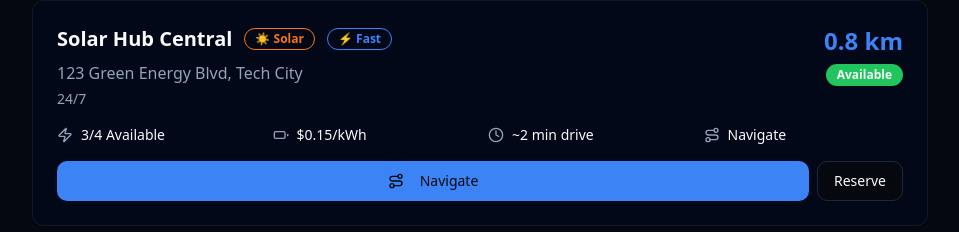
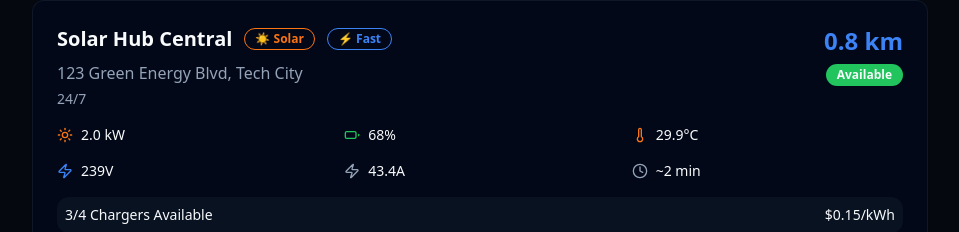
Before and after one commit to MMGANAPATHY/ev-sun-spark-10, a React (Vite) app: page /finder in a window 1280 px wide. Shown: the part 720-952 px from the top of the page, without its empty margins (160-1119 px from the left). Built offline with nearby package versions, Linux system fonts and the light colour scheme; no server answers; the HTML template or start-up script is replaced by a standard one.

Commit message:
Remove sensor names and display inputs

```diff
--- a/src/components/MetricsCard.tsx
+++ b/src/components/MetricsCard.tsx
@@ -23,9 +23,6 @@ export const MetricsCard = ({
       className
     )}>
       <CardHeader className="flex flex-row items-center justify-between space-y-0 pb-2">
-        <CardTitle className="text-sm font-medium text-muted-foreground">
-          {title}
-        </CardTitle>
         <Icon className="h-5 w-5 text-muted-foreground" />
       </CardHeader>
       <CardContent>
--- a/src/components/StationFinder.tsx
+++ b/src/components/StationFinder.tsx
@@ -3,11 +3,20 @@ import { Card, CardContent, CardHeader, CardTitle } from "@/components/ui/card";
 import { Button } from "@/components/ui/button";
 import { Input } from "@/components/ui/input";
 import { Badge } from "@/components/ui/badge";
-import { Navigation, MapPin, Zap, Clock, Battery, Route } from "lucide-react";
+import { Navigation, MapPin, Zap, Clock, Battery, Route, Sun, Thermometer } from "lucide-react";
 import { toast } from "@/hooks/use-toast";
 import InteractiveMap from "./InteractiveMap";
 
-// Dummy charging station locations
+// Generate mock IoT data for each station
+const generateStationData = () => ({
+  solarPower: Math.random() * 5000 + 2000, // 2-7kW
+  batteryLevel: Math.random() * 40 + 60, // 60-100%
+  temperature: Math.random() * 10 + 25, // 25-35°C
+  voltage: Math.random() * 20 + 220, // 220-240V
+  current: Math.random() * 50 + 10, // 10-60A
+});
+
+// Dummy charging station locations with IoT data
 const dummyStations = [
   {
     id: 1,
@@ -21,7 +30,8 @@ const dummyStations = [
     fastCharging: true,
     solarPowered: true,
     pricePerKwh: 0.15,
-    operatingHours: "24/7"
+    operatingHours: "24/7",
+    iotData: generateStationData()
   },
   {
     id: 2,
@@ -35,7 +45,8 @@ const dummyStations = [
     fastCharging: true,
     solarPowered: true,
     pricePerKwh: 0.12,
-    operatingHours: "6:00 AM - 10:00 PM"
+    operatingHours: "6:00 AM - 10:00 PM",
+    iotData: generateStationData()
   },
   {
     id: 3,
@@ -49,7 +60,8 @@ const dummyStations = [
     fastCharging: false,
     solarPowered: false,
     pricePerKwh: 0.18,
-    operatingHours: "24/7"
+    operatingHours: "24/7",
+    iotData: generateStationData()
   },
   {
     id: 4,
@@ -63,7 +75,8 @@ const dummyStations = [
     fastCharging: true,
     solarPowered: true,
     pricePerKwh: 0.14,
-    operatingHours: "24/7"
+    operatingHours: "24/7",
+    iotData: generateStationData()
   },
   {
     id: 5,
@@ -77,7 +90,8 @@ const dummyStations = [
     fastCharging: true,
     solarPowered: true,
     pricePerKwh: 0.16,
-    operatingHours: "5:00 AM - 11:00 PM"
+    operatingHours: "5:00 AM - 11:00 PM",
+    iotData: generateStationData()
   }
 ];
 
@@ -256,30 +270,57 @@ export const StationFinder = () => {
                     </div>
                   </div>
 
-                  <div className="grid grid-cols-2 md:grid-cols-4 gap-4 mb-4">
+                  {/* Station Metrics Grid */}
+                  <div className="grid grid-cols-2 md:grid-cols-3 gap-4 mb-4">
                     <div className="flex items-center gap-2">
-                      <Zap className="h-4 w-4 text-muted-foreground" />
-                      <span className="text-sm">
-                        {station.availableChargers}/{station.totalChargers} Available
+                      <Sun className="h-4 w-4 text-solar-orange" />
+                      <span className="text-sm font-medium">
+                        {(station.iotData.solarPower / 1000).toFixed(1)} kW
                       </span>
                     </div>
 
                     <div className="flex items-center gap-2">
-                      <Battery className="h-4 w-4 text-muted-foreground" />
-                      <span className="text-sm">${station.pricePerKwh}/kWh</span>
+                      <Battery className="h-4 w-4 text-accent" />
+                      <span className="text-sm font-medium">
+                        {Math.round(station.iotData.batteryLevel)}%
+                      </span>
+                    </div>
+
+                    <div className="flex items-center gap-2">
+                      <Thermometer className="h-4 w-4 text-secondary" />
+                      <span className="text-sm font-medium">
+                        {station.iotData.temperature.toFixed(1)}°C
+                      </span>
+                    </div>
+
+                    <div className="flex items-center gap-2">
+                      <Zap className="h-4 w-4 text-primary" />
+                      <span className="text-sm font-medium">
+                        {station.iotData.voltage.toFixed(0)}V
+                      </span>
+                    </div>
+
+                    <div className="flex items-center gap-2">
+                      <Zap className="h-4 w-4 text-muted-foreground" />
+                      <span className="text-sm font-medium">
+                        {station.iotData.current.toFixed(1)}A
+                      </span>
                     </div>
 
                     <div className="flex items-center gap-2">
                       <Clock className="h-4 w-4 text-muted-foreground" />
                       <span className="text-sm">
-                        ~{Math.round(station.distance * 2)} min drive
+                        ~{Math.round(station.distance * 2)} min
                       </span>
                     </div>
+                  </div>
 
-                    <div className="flex items-center gap-2">
-                      <Route className="h-4 w-4 text-muted-foreground" />
-                      <span className="text-sm">Navigate</span>
-                    </div>
+                  {/* Availability Info */}
+                  <div className="flex items-center justify-between mb-4 p-2 bg-muted/30 rounded-lg">
+                    <span className="text-sm">
+                      {station.availableChargers}/{station.totalChargers} Chargers Available
+                    </span>
+                    <span className="text-sm font-medium">${station.pricePerKwh}/kWh</span>
                   </div>
 
                   <div className="flex gap-2">
```
